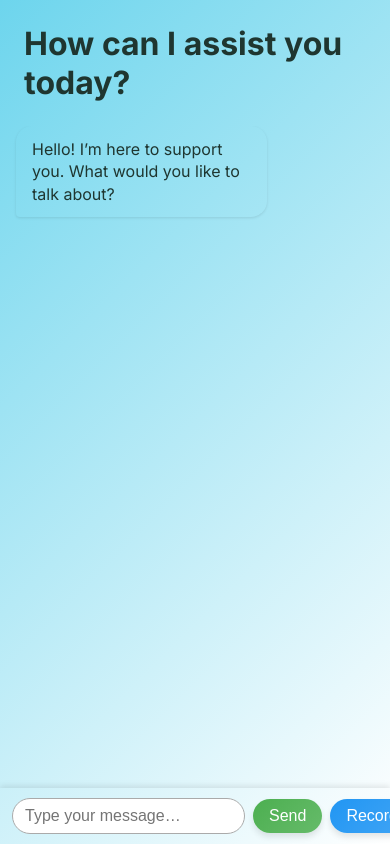
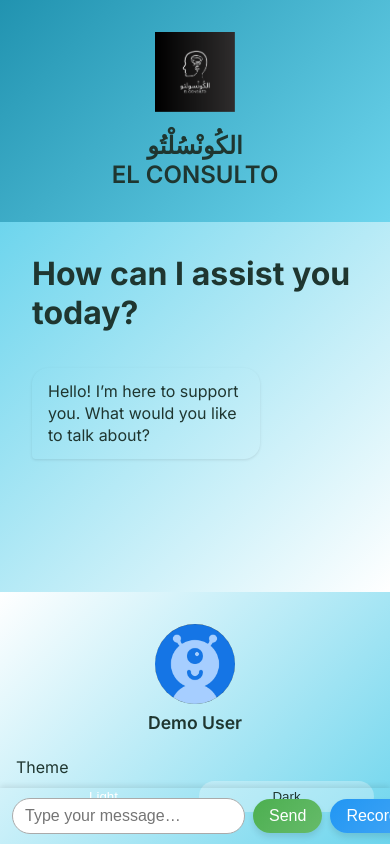
Before and after one commit to alim8rby/Conversational_AI_Platform, a React (Vite) app in the folder modules/frontend_chat_interface/el_consulto_frontend/: page / in a window 390 px wide. Built offline with nearby package versions, Linux system fonts and the light colour scheme.

Commit message:
Modified for mobile browser again!

```diff
--- a/modules/frontend_chat_interface/el_consulto_frontend/src/App.css
+++ b/modules/frontend_chat_interface/el_consulto_frontend/src/App.css
@@ -3,77 +3,89 @@
 /* Theme & gradient vars (unchanged) */
 :root {
   --text-primary: #1f3630;
-  --gradient-sidebar: linear-gradient(135deg, #2193b0, #6dd5ed);
-  --gradient-center:  linear-gradient(135deg, #6dd5ed, #ffffff);
-  --gradient-settings:linear-gradient(135deg, #ffffff, #6dd5ed);
-  --gradient-splash:   linear-gradient(135deg, #2c3e50, #4ca1af);
-  --transition:        0.5s ease-in-out;
+  --gradient-sidebar:   linear-gradient(135deg, #2193b0, #6dd5ed);
+  --gradient-center:    linear-gradient(135deg, #6dd5ed, #ffffff);
+  --gradient-settings:  linear-gradient(135deg, #ffffff, #6dd5ed);
+  --gradient-splash:    linear-gradient(135deg, #2c3e50, #4ca1af);
+  --transition:         0.5s ease-in-out;
 }
+
 [data-theme="dark"] {
   --text-primary: #e0e0e6;
-  --gradient-sidebar: linear-gradient(135deg, #0f2027, #203a43);
-  --gradient-center:  linear-gradient(135deg, #203a43, #2c5364);
-  --gradient-settings:linear-gradient(135deg, #2c5364, #0f2027);
-  --gradient-splash:   linear-gradient(135deg, #000000, #434343);
+  --gradient-sidebar:   linear-gradient(135deg, #0f2027, #203a43);
+  --gradient-center:    linear-gradient(135deg, #203a43, #2c5364);
+  --gradient-settings:  linear-gradient(135deg, #2c5364, #0f2027);
+  --gradient-splash:    linear-gradient(135deg, #000000, #434343);
 }
 
-/* Base reset */
-* { box-sizing: border-box; margin:0; padding:0; }
+/* Reset */
+* { box-sizing:border-box; margin:0; padding:0; }
 html, body, #root { height:100%; font-family:'Inter',sans-serif; }
 
-/* APP LAYOUT */
+/* Layout */
 .app-container {
   display: grid;
   grid-template-columns: 200px 1fr 200px;
+  grid-template-rows: 1fr; /* single row by default */
   height: 100vh;
   overflow: hidden;
-  transition: grid-template-columns var(--transition);
+  transition: grid-template-columns var(--transition),
+              grid-template-rows var(--transition);
 }
 
-/* SIDEBAR & SETTINGS (desktop) */
-.sidebar { background: var(--gradient-sidebar); /*...*/ transition: background var(--transition);}
-.settings-panel { background: var(--gradient-settings); /*...*/ transition: background var(--transition);}
+/* Sidebar */
+.sidebar {
+  background: var(--gradient-sidebar);
+  color: var(--text-primary);
+  display: flex;
+  flex-direction: column;
+  align-items: center;
+  padding: 2rem 1rem;
+  text-align: center;
+  transition: background var(--transition), color var(--transition);
+}
 
-/* CHAT MAIN */
+/* Chat Main */
 .chat-main {
   background: var(--gradient-center);
   display: flex;
   flex-direction: column;
   transition: background var(--transition);
 }
-/* header */
+
 .chat-main__header {
-  padding: 1.5rem;
+  padding: 2rem;
 }
 .chat-main__header h1 {
   color: var(--text-primary);
   transition: color var(--transition);
+  margin: 0;
 }
 
-/* message area */
 .chat-main__log {
   flex: 1;
-  padding: 0 1rem 0; /* bottom margin handled in mobile */
+  padding: 0 2rem;
   overflow-y: auto;
   transition: padding var(--transition);
 }
 
-/* MOBILE ADAPTIVITY */
+/* Settings Panel */
+.settings-panel {
+  background: var(--gradient-settings);
+  color: var(--text-primary);
+  padding: 2rem 1rem;
+  transition: background var(--transition), color var(--transition);
+}
+
+/* MOBILE LAYOUT: stack sidebar → chat → settings */
 @media (max-width: 800px) {
   .app-container {
-    grid-template-columns: 1fr; /* hide side panels */
+    grid-template-columns: 1fr;
+    grid-template-rows: auto 1fr auto;
   }
-  .sidebar, .settings-panel {
-    display: none;
-  }
-
-  /* make the chat fill the viewport */
-  .chat-main {
-    height: 100vh;
-  }
-
-  /* ensure messages never hide behind fixed input */
-  .chat-main__log {
-    padding-bottom: calc(64px + env(safe-area-inset-bottom));
+  .sidebar,
+  .settings-panel {
+    display: block;
+    width: 100%;
   }
 }
--- a/modules/frontend_chat_interface/el_consulto_frontend/src/components/ChatBubble.css
+++ b/modules/frontend_chat_interface/el_consulto_frontend/src/components/ChatBubble.css
@@ -1,28 +1,43 @@
 /* src/components/ChatBubble.css */
 
+/* Base bubble styling */
 .chat-bubble {
   max-width: 70%;
   padding: 12px 16px;
+  margin: 4px 0;
   border-radius: 16px;
   line-height: 1.4;
-  box-shadow: 0 1px 3px rgba(0,0,0,0.1);
+  box-shadow: 0 1px 3px rgba(0, 0, 0, 0.1);
   word-wrap: break-word;
+  /* theme-aware text color + smooth transition */
   color: var(--text-primary);
-  transition: color var(--transition);
+  transition: color var(--transition), background-color var(--transition);
+  opacity: 0;
+  transform: translateY(10px);
+  animation: bubbleIn 0.4s ease-out forwards;
 }
 
-/* User */
+/* Entrance animation */
+@keyframes bubbleIn {
+  to {
+    opacity: 1;
+    transform: translateY(0);
+  }
+}
+
+/* User bubble (green) */
 .user-bubble {
   background-color: var(--accent);
-  color: white;
+  color: #fff; /* always white on accent */
   align-self: flex-end;
   border-bottom-right-radius: 4px;
   border-bottom-left-radius: 16px;
 }
 
-/* Assistant */
+/* Assistant bubble (light/dark) */
 .assistant-bubble {
   background-color: var(--primary-light);
+  /* use theme-aware text color here */
   color: var(--text-primary);
   align-self: flex-start;
   border-bottom-left-radius: 4px;
--- a/modules/frontend_chat_interface/el_consulto_frontend/src/components/ChatBubble.jsx
+++ b/modules/frontend_chat_interface/el_consulto_frontend/src/components/ChatBubble.jsx
@@ -1,6 +1,10 @@
 import React from "react";
 import "./ChatBubble.css";
 
+/**
+ * role: "user" or "assistant"
+ * content: text
+ */
 export default function ChatBubble({ role, content }) {
   const speaker = role === "user" ? "You" : "Assistant";
   return (
--- a/modules/frontend_chat_interface/el_consulto_frontend/src/components/InputArea.css
+++ b/modules/frontend_chat_interface/el_consulto_frontend/src/components/InputArea.css
@@ -1,9 +1,9 @@
 /* InputArea.css */
 
-/* FIXED AT BOTTOM on mobile & desktop for consistency */
+/* Fixed at bottom */
 .input-area {
   position: fixed;
-  bottom: env(safe-area-inset-bottom); /* respect iOS */
+  bottom: env(safe-area-inset-bottom);
   left: 0;
   right: 0;
   display: flex;
@@ -11,12 +11,12 @@
   padding: 10px 12px;
   background: var(--primary-light);
   gap: 8px;
-  z-index: 100; /* above chat */
+  z-index: 100;
   box-shadow: 0 -2px 6px rgba(0,0,0,0.1);
   transition: background var(--transition);
 }
 
-/* TEXT INPUT */
+/* Text input */
 .input-area input[type="text"] {
   flex: 1;
   padding: 8px 12px;
@@ -31,7 +31,7 @@
   box-shadow: 0 0 0 3px rgba(76,175,80,0.3);
 }
 
-/* BUTTONS */
+/* Send & Record buttons */
 .send-btn,
 .record-btn {
   padding: 8px 16px;
--- a/modules/frontend_chat_interface/el_consulto_frontend/src/components/SettingsPanel.css
+++ b/modules/frontend_chat_interface/el_consulto_frontend/src/components/SettingsPanel.css
@@ -2,31 +2,30 @@
 
 .settings-panel {
   background: var(--gradient-settings);
+  color: var(--text-primary);
   padding: 2rem 1rem;
-  color: var(--text-primary);
   display: flex;
   flex-direction: column;
   align-items: center;
-  width: 200px; /* match your grid column */
   animation: slideInRight 0.6s ease-out forwards 0.2s;
+  transition: background var(--transition), color var(--transition);
 }
 
-/* User avatar & name */
+/* User Info */
 .settings-panel__user {
   display: flex;
   flex-direction: column;
   align-items: center;
-  margin-bottom: 2rem;
+  margin-bottom: 1.5rem;
 }
 
 .settings-panel__avatar {
   width: 80px;
   height: 80px;
-  border-radius: 50%;     /* circle */
   object-fit: cover;
-  /* remove any border */
-  border: none !important;
+  border: none !important;     /* borderless */
   background: transparent !important;
+  border-radius: 50%;
   margin-bottom: 0.5rem;
 }
 
@@ -37,15 +36,15 @@
   transition: color var(--transition);
 }
 
-/* Theme toggle */
+/* Theme Toggle */
 .settings-panel__group {
   width: 100%;
-  margin-top: 1.5rem;
+  margin-top: 1rem;
 }
 
 .settings-panel__group label {
   display: block;
-  margin-bottom: 0.5rem;
+  margin-bottom: 0.25rem;
   color: var(--text-primary);
   transition: color var(--transition);
 }
@@ -76,7 +75,7 @@
   transform: translateY(-2px);
 }
 
-/* Animations */
+/* Animation */
 @keyframes slideInRight {
   from { transform: translateX(100%); opacity: 0; }
   to   { transform: translateX(0);     opacity: 1; }
--- a/modules/frontend_chat_interface/el_consulto_frontend/src/components/Sidebar.css
+++ b/modules/frontend_chat_interface/el_consulto_frontend/src/components/Sidebar.css
@@ -9,27 +9,27 @@
   padding: 2rem 1rem;
   text-align: center;
   animation: slideInLeft 0.6s ease-out forwards;
+  transition: background var(--transition), color var(--transition);
 }
 
-/* Logo container */
+/* Logo */
 .sidebar__logo {
   width: 80px;
   height: 80px;
-  /* no border, no rounding */
-  border: none !important;
+  object-fit: contain;
+  border: none !important;       /* truly borderless */
   border-radius: 0 !important;
   background: transparent !important;
-  object-fit: contain;
-  margin-bottom: 1.5rem;
+  margin-bottom: 1rem;
   opacity: 0;
   animation: fadeIn 0.8s ease-out 0.2s forwards;
 }
 
+/* Title */
 .sidebar__title {
   font-weight: 600;
   line-height: 1.2;
   margin: 0;
-  color: var(--text-primary);
   opacity: 0;
   animation: fadeIn 0.8s ease-out 0.4s forwards;
 }
--- a/modules/frontend_chat_interface/el_consulto_frontend/src/components/TypingIndicator.css
+++ b/modules/frontend_chat_interface/el_consulto_frontend/src/components/TypingIndicator.css
@@ -1,18 +1,22 @@
+/* TypingIndicator.css */
+
 .typing-indicator {
-  display: flex;
+  display: inline-flex;
   align-items: center;
   gap: 4px;
-  margin: 4px 0;
-  padding: 8px 12px;
-  background-color: var(--primary-light);
+  margin: 8px 0;
+  padding: 6px 10px;
+  background: var(--primary-light);
   border-radius: 16px;
-  max-width: 30%;
+  box-shadow: 0 1px 3px rgba(0,0,0,0.1);
+  color: var(--text-primary);
+  transition: background var(--transition), color var(--transition);
 }
 
 .dot {
   width: 8px;
   height: 8px;
-  background-color: var(--text-dark);
+  background-color: var(--text-primary);
   border-radius: 50%;
   animation: blink 1.4s infinite both;
 }
```
